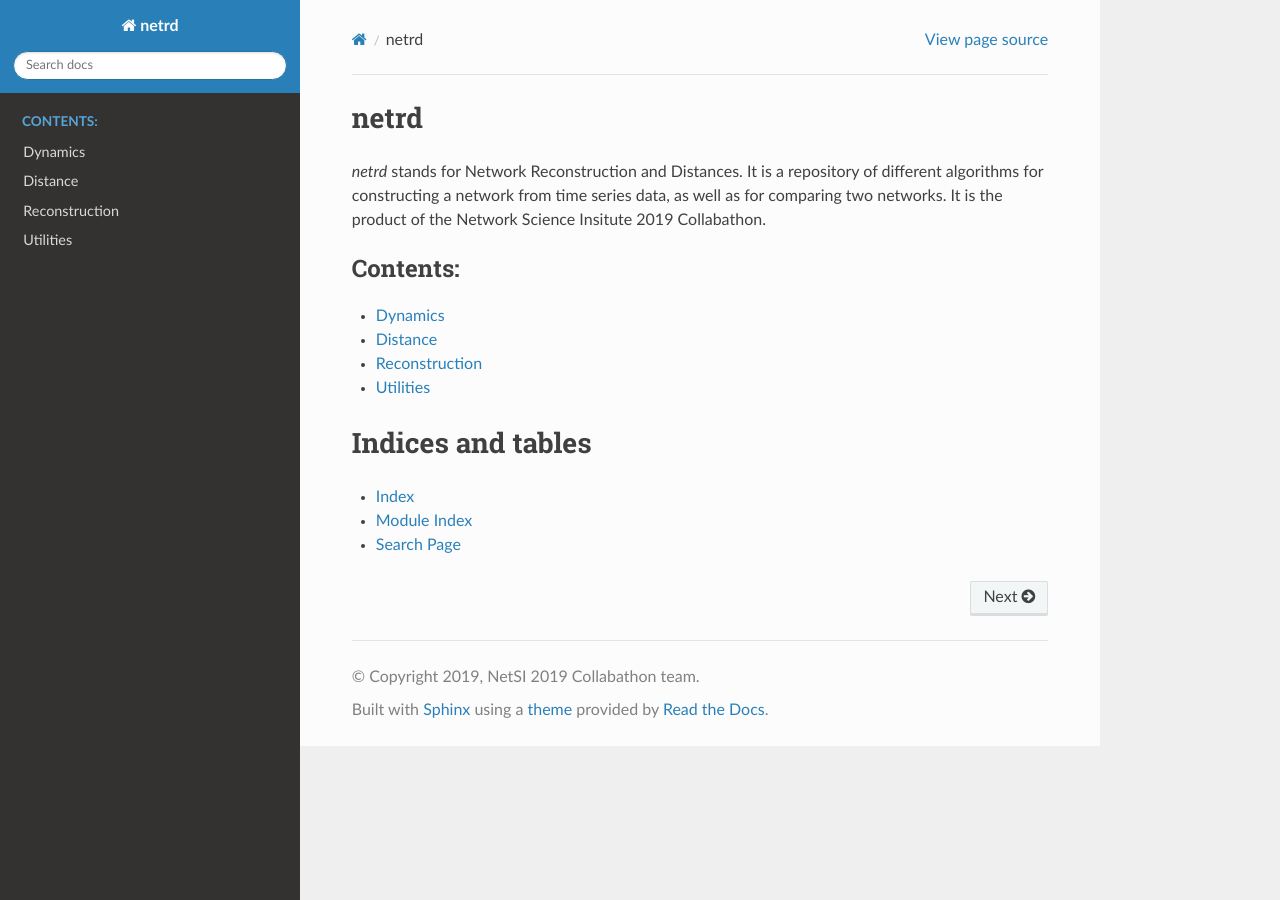
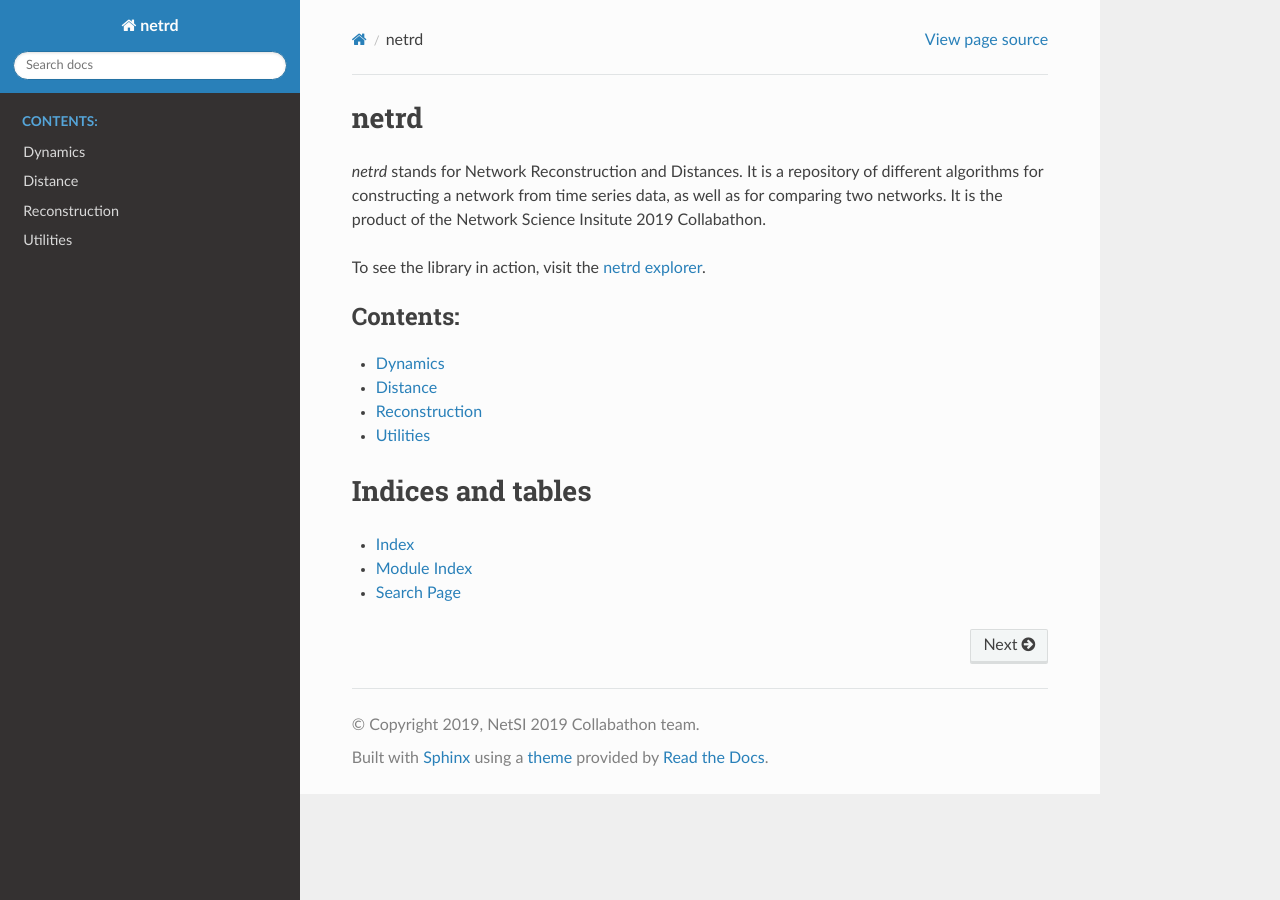
Before and after one commit to netsiphd/netrd, a Sphinx documentation site: the page built from doc/source/index.rst, in a window 1280 px wide. Built offline with Sphinx 7.4.7 and the Read the Docs theme 2.0.0, drawn with Linux system fonts in a browser that asks for light colours.

Commit message:
mention netrdexplorer in docs/readme

```diff
--- a/doc/source/index.rst
+++ b/doc/source/index.rst
@@ -10,6 +10,10 @@ netrd
 of different algorithms for constructing a network from time series data,
 as well as for comparing two networks. It is the product of the Network
 Science Insitute 2019 Collabathon.
+
+To see the library in action, visit the `netrd explorer`_.
+
+.. _netrd explorer: https://netrdexplorer.herokuapp.com/
 
 .. toctree::
    :maxdepth: 2
```
Also changed, not shown: README.md (+3 -0 lines).
